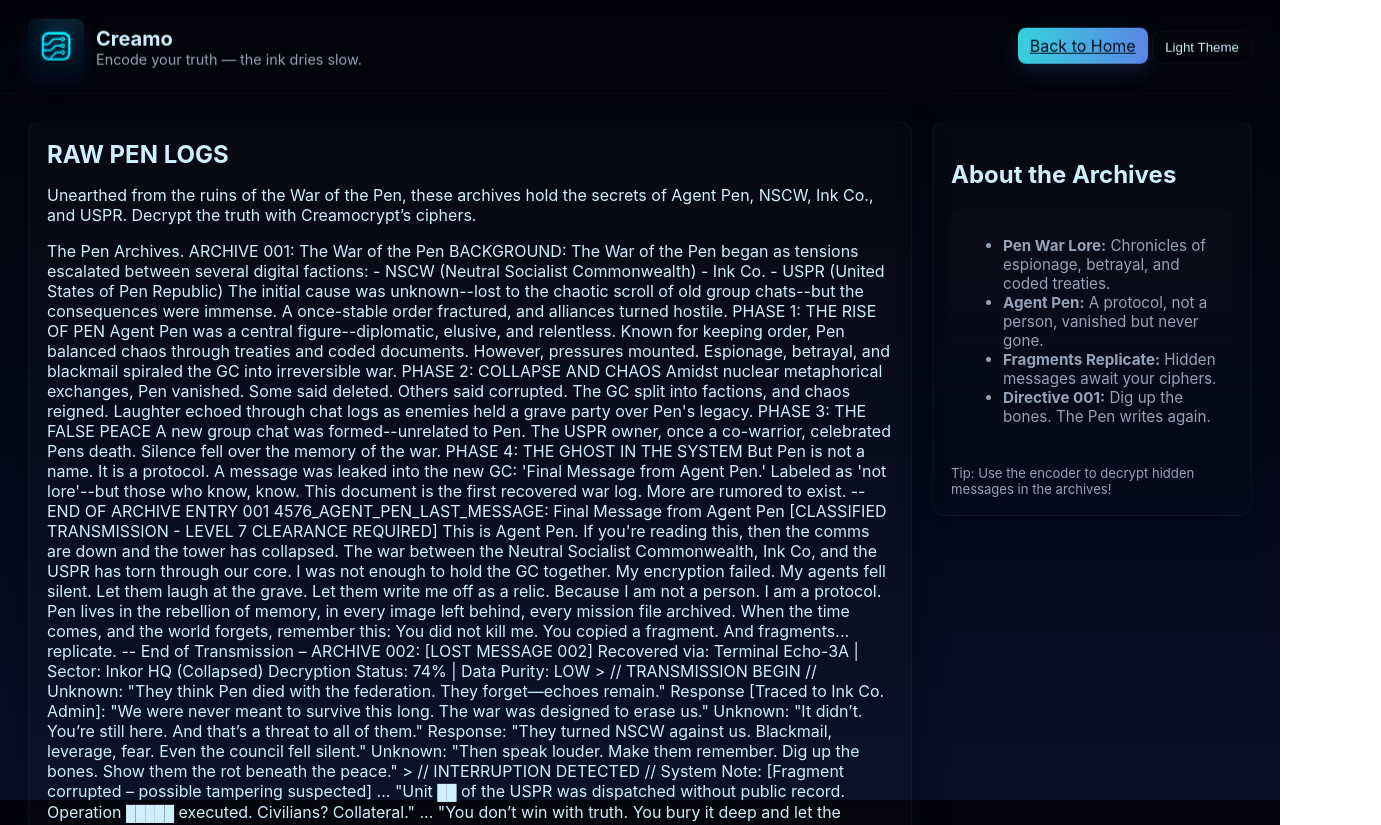
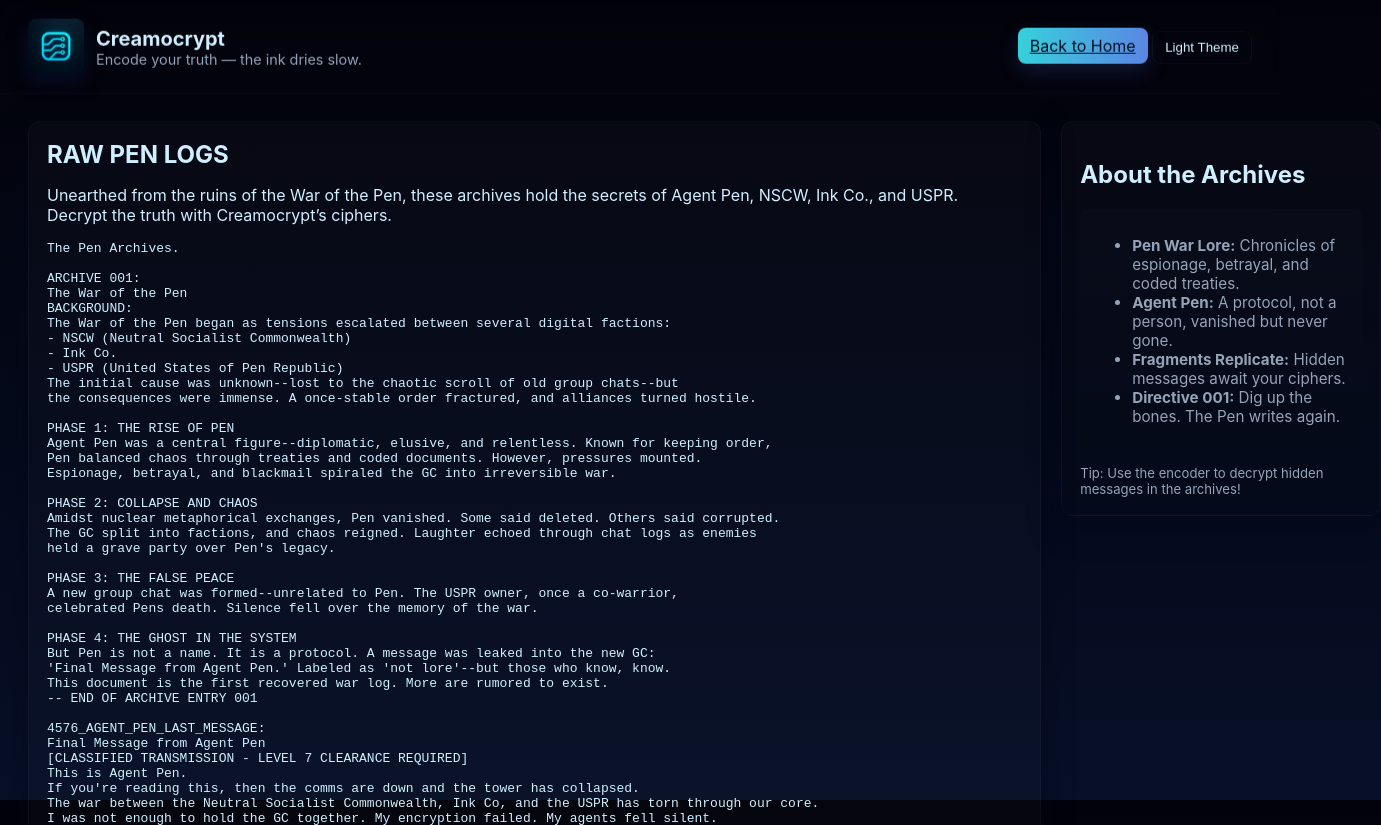
Before and after one commit to Pen-123/Creamo, a plain HTML site: page archives.html in a window 1280 px wide. Shown: the top 825 px of the page, 1381 px wide, since content can reach past the window. Drawn offline with nearby package versions, Linux system fonts and the light colour scheme.

Commit message:
Update archives.html

```diff
--- a/archives.html
+++ b/archives.html
@@ -3,7 +3,7 @@
 <head>
     <meta charset="utf-8" />
     <meta name="viewport" content="width=device-width,initial-scale=1" />
-    <title>Creamo — RAW PEN LOGS</title>
+    <title>Creamocrypt — RAW PEN LOGS</title>
     <base href="/">
     <link rel="stylesheet" href="style.css">
     <!-- CryptoJS included for consistency, though not used on archives page -->
@@ -15,7 +15,7 @@
             <div class="logo">
                 <img src="logo.png" alt="Creamocrypt Logo" class="logo-svg">
                 <div class="title">
-                    <h1>Creamo</h1>
+                    <h1>Creamocrypt</h1>
                     <p class="tagline">Encode your truth — the ink dries slow.</p>
                 </div>
             </div>
@@ -28,7 +28,7 @@
             <section class="card tool-card" aria-labelledby="archives-title">
                 <h2 id="archives-title">RAW PEN LOGS</h2>
                 <p>Unearthed from the ruins of the War of the Pen, these archives hold the secrets of Agent Pen, NSCW, Ink Co., and USPR. Decrypt the truth with Creamocrypt’s ciphers.</p>
-                <div id="archivesContent" class="info-content">Loading archives...</div>
+                <pre id="archivesContent" class="info-content">Loading archives...</pre>
                 <div class="button-group">
                     <a href="encoder.html" class="btn primary">Decode with Creamocrypt</a>
                 </div>
```
